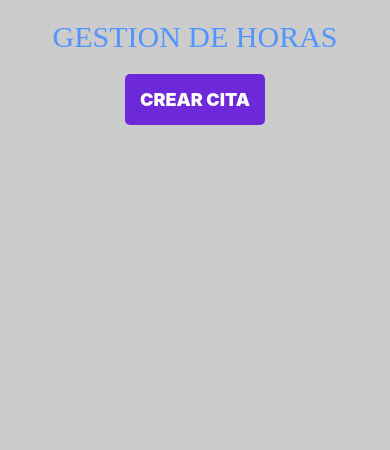
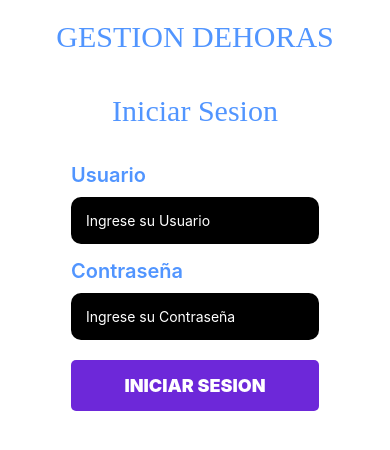
Before and after one commit to AndrelGanShiTV/DesarrolloMovilAndresGiraldoPaulinaCartagenaHannerHerrera, a React Native app in the folder timer/: screen / in a window 390 px wide. Shown: the top 450 px of the page. Built offline with nearby package versions, Linux system fonts and the light colour scheme.

Commit message:
Cositas Extas Picker

```diff
--- a/timer/App.tsx
+++ b/timer/App.tsx
@@ -1,4 +1,4 @@
-import React, { useState } from 'react'; // importar react
+import React, {useState} from 'react';
 import {//elementos y componentes
   SafeAreaView,
   SafeAreaViewBase,
@@ -14,64 +14,29 @@ import {//elementos y componentes
 } from 'react-native';
 import Formulario from './src/components/Formulario';
 
-const App = () => {//array funcion
-  const[modalVisible,setModalVisible] = useState(false)
-
-  const citaHandle=()=>{
-    console.log('Se dio Click en el boton')
-  }
+const App = () => {
+  const [modalVisible, setModalVisible] = useState(false);
 
   return (
     //Solo se renderiza el elemento de mayor prioridad,en este caso el de mayor prioridad es safeareaview
     <SafeAreaView style={style.contains}>
       <View>
-        <Text style={style.title}>GESTION DE{' '}
+        <Text style={style.title}>
+          GESTION DE
           <Text>HORAS</Text>
         </Text>
       </View>
-      <View>
-        <Pressable onPress={citaHandle} style={style.btnNuevaCita}>
-          <Text style={style.btnTextoNuevaCita}>Crear Cita</Text>
-        </Pressable>
-        <Formulario
-          modalVisible = {modalVisible}
-          setModalVisible = {setModalVisible}
-        />
-      </View>
-
-
-      {/* <Pressable
-        onPress={() => {
-          console.log('Presionaste El Boton');
-        }}>
-        <Text style={style.title}>Este es un bo</Text>
-      </Pressable>
-      <View style={style.campo}>
-        <Text style={style.label}>Nombre trabajador</Text>
-        <TextInput
-          style={style.input}
-          placeholder="Nombre trabajador"
-          placeholderTextColor={'#ccc'}
-        />
-        <Text style={style.label}>Contraseña</Text>
-        <TextInput
-          style={style.input}
-          placeholder="contraseña"
-          placeholderTextColor={'#ccc'}
-        />
-        <Text style={style.label}></Text>
-        <Button title="login"></Button>
-        <Text style={style.label}></Text>
-        <Button title="registrar"></Button>
-      </View> */}
-
+      <Formulario
+        modalVisible={modalVisible}
+        setModalVisible={setModalVisible}
+      />
     </SafeAreaView>
   );
 };
 //se crea una costante, crear (create) con los parametros
 const style = StyleSheet.create({
   contains: {
-    backgroundColor: '#ccc',
+    backgroundColor: '#fff',
     flex: 1,
     alignItems: 'center',
   },
@@ -104,13 +69,12 @@ const style = StyleSheet.create({
     backgroundColor: '#6D28D9',
     padding: 15,
     borderRadius: 5,
-
   },
   btnTextoNuevaCita: {
     textAlign: 'center',
     color: '#fff',
     fontSize: 18,
-    fontWeight:'900',
+    fontWeight: '900',
     textTransform: 'uppercase',
   },
 });
--- a/timer/package.json
+++ b/timer/package.json
@@ -11,7 +11,8 @@
   },
   "dependencies": {
     "react": "18.2.0",
-    "react-native": "0.72.3"
+    "react-native": "0.72.3",
+    "react-native-date-picker": "^4.2.14"
   },
   "devDependencies": {
     "@babel/core": "^7.20.0",
--- a/timer/src/components/Formulario.js
+++ b/timer/src/components/Formulario.js
@@ -1,12 +1,76 @@
-import React from 'react'
+import React, {useState} from 'react';
+import {
+  //elementos y componentes
+  SafeAreaView,
+  StyleSheet,
+  Text,
+  View,
+  TextInput,
+  Pressable,
+} from 'react-native';
+import DatePicker from 'react-native-date-picker'
 
+const Formulario = (modalVisible, setModalVisible) => {
+  return (
+    <SafeAreaView style={style.contains}>
+      <View>
+        <Text style={style.title}>Iniciar Sesion</Text>
+        <View>
+          <Text style={style.label}>Usuario</Text>
+          <TextInput style={style.input} placeholder='Ingrese su Usuario'/>
+        </View>
+        <View>
+          <Text style={style.label}>Contraseña</Text>
+          <TextInput style={style.input} placeholder='Ingrese su Contraseña'/>
+        </View>
+        <Pressable title='btnEnviar' style={style.btnNuevaCita} onPress={() => console.log('Enviado')}>
+          <Text style={style.btnTextoNuevaCita}>Iniciar Sesion</Text>
+        </Pressable>
+      </View>
+    </SafeAreaView>
+  );
+};
 
-function Formulario(modalVisible, setModalVisible) {
-  return (
-    <div>
+const style = StyleSheet.create({
+    contains: {
+      backgroundColor: '#fff',
+      flex: 1,
+      alignItems: 'center',
+    },
+    title: {
+      marginHorizontal: 20,
+      marginVertical: 20,
+      fontFamily: 'caption',
+      fontSize: 30,
+      color: '#5195FF',
+      textAlign: 'center',
+    },
+    label: {
+      color: '#5195FF',
+      marginBottom: 10,
+      marginTop: 15,
+      fontSize: 20,
+      fontWeight: '600',
+    },
+    input: {
+      backgroundColor: '#000',
+      color: '#fff',
+      padding: 15,
+      borderRadius: 10,
+    },
+    btnNuevaCita: {
+      backgroundColor: '#6D28D9',
+      padding: 15,
+      borderRadius: 5,
+      marginVertical: 20,
+    },
+    btnTextoNuevaCita: {
+      textAlign: 'center',
+      color: '#fff',
+      fontSize: 18,
+      fontWeight:'900',
+      textTransform: 'uppercase',
+    },
+});
 
-    </div>
-  )
-}
-
-export default Formulario
+export default Formulario;
```
Also changed, not shown: 1 other file (tests, documents, lock files or other folders).
